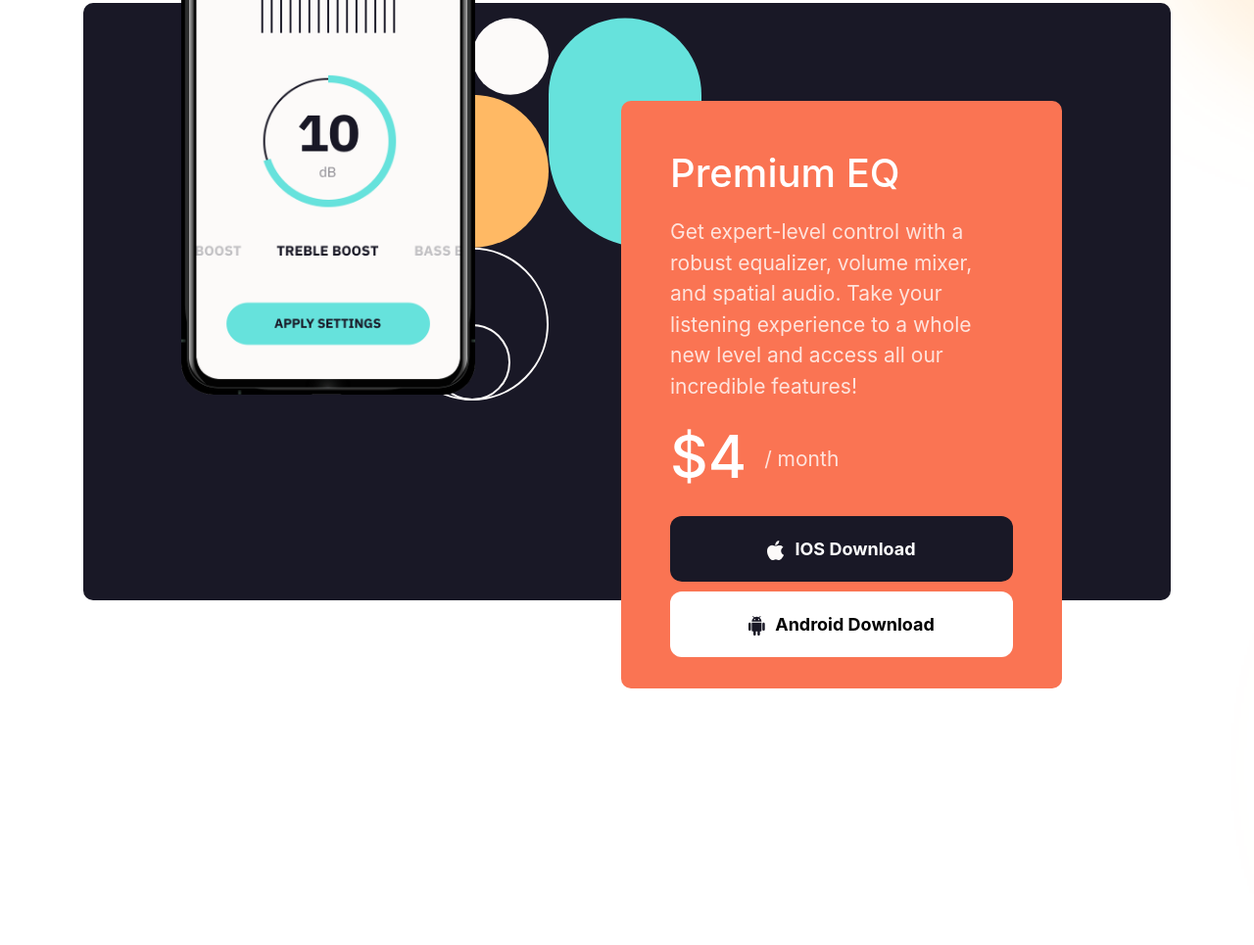
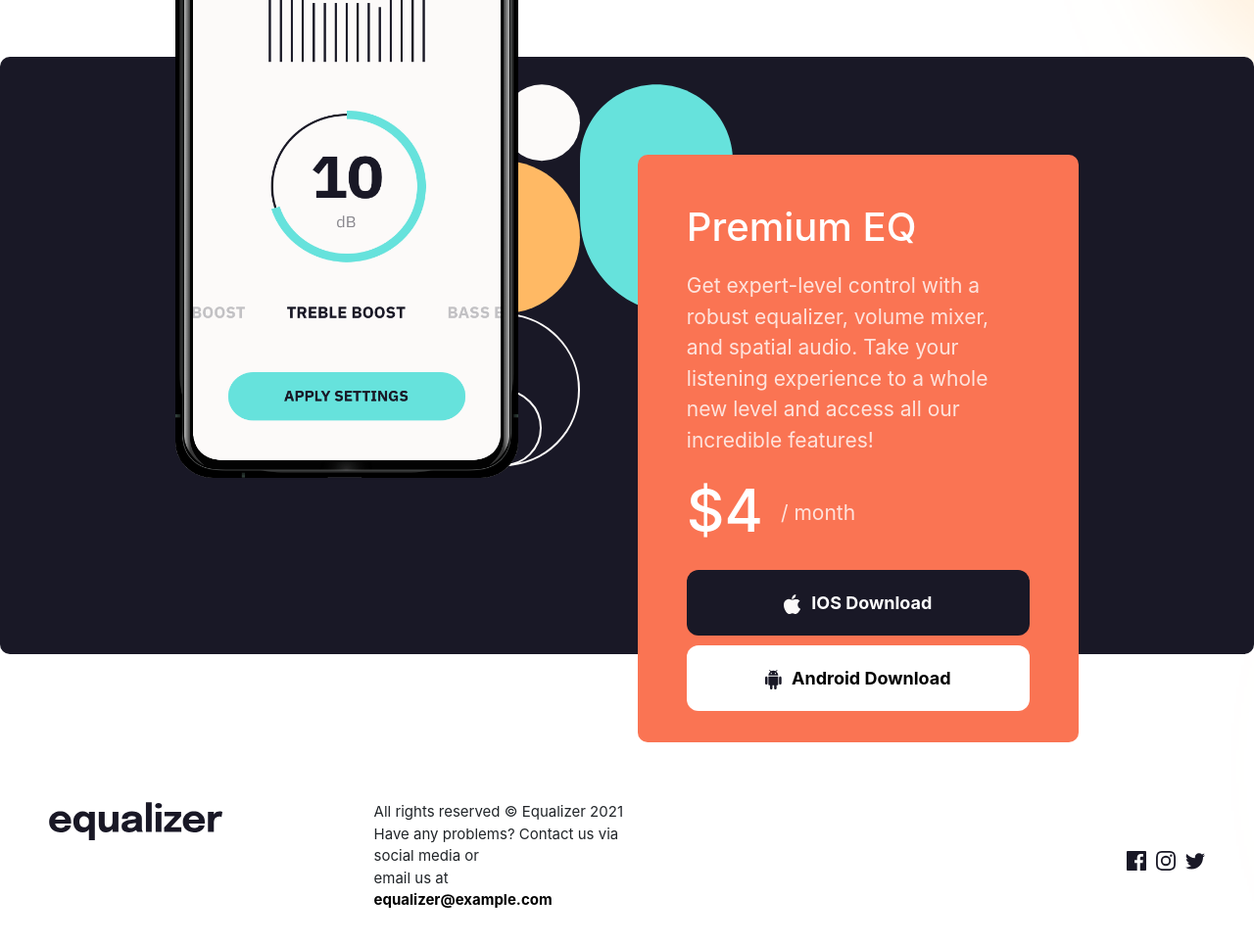
Before and after one commit to StefanKubala/equalizer-landing-page, a plain HTML site: page index.html in a window 1280 px wide. Shown: the part 933-1898 px from the top of the page at 98% size. Before the commit the page ends 1846 px from the top, so only its background shows below. Drawn offline with nearby package versions, Linux system fonts and the light colour scheme.

Commit message:
fix page layout and add footer

```diff
--- a/css/style.css
+++ b/css/style.css
@@ -28,38 +28,43 @@ body {
 }
 
 .main-heading {
-  font-size: 9rem;
+  font-size: 10rem;
   width: 80%;
   font-weight: 700;
   margin-bottom: 3rem;
 }
 
 .main-text {
-  font-size: 2.2rem;
-  width: 81%;
+  font-size: 2.3rem;
+  width: 63%;
+}
+
+.main-section {
+  position: relative;
 }
 
 .main-container {
   padding: 6rem;
   position: relative;
   display: flex;
-  margin-bottom: 30rem;
-  margin-top: 30rem;
+  margin-bottom: 10rem;
+  margin-top: 40rem;
   height: 61rem;
   justify-content: space-between;
   background: url(../img/bg-pattern-2.svg);
-  background-position: 40% -44%;
+  background-position: 45% -35%;
   background-repeat: no-repeat;
   background-color: #191826;
   border-radius: 1rem;
 }
 
 .mobile-img {
-  width: 30rem;
-  position: relative;
-  height: 60rem;
+  width: 35rem;
+  position: absolute;
+  height: 69rem;
   top: -26rem;
-  left: 4%;
+  left: 14%;
+  z-index: 10;
 }
 
 .info-box {
@@ -69,9 +74,10 @@ body {
   width: 45rem;
   height: 60rem;
   padding: 5rem;
-  right: 10%;
+  right: 14%;
   top: 10rem;
   border-radius: 1rem;
+  z-index: 20;
 }
 
 .info-box h3 {
@@ -152,3 +158,35 @@ body {
 .android-img {
   margin-right: 1rem;
 }
+
+footer {
+  display: flex;
+  /* justify-content: space-between; */
+  padding: 5rem;
+}
+
+.social-container {
+  display: flex;
+  align-items: center;
+  gap: 1rem;
+}
+
+.footer-logo {
+  height: 4rem;
+  margin-right: 13%;
+}
+
+.footer-text {
+  font-size: 1.5rem;
+  margin-right: 43%;
+}
+
+.footer-mail {
+  color: #000;
+  font-weight: 700;
+}
+
+.footer-mail:hover,
+.footer-mail:active {
+  color: #000;
+}
--- a/index.html
+++ b/index.html
@@ -16,11 +16,11 @@
 
 <body>
 
-    <header class="header container">
+    <header class="header page-width">
         <img src="img/logo.svg" alt="Logo">
     </header>
 
-    <main class="container">
+    <main class="page-width">
         <div class="container-top">
             <h1 class="main-heading">We make your music sound extraordinary.</h1>
 
@@ -31,8 +31,13 @@
             </p>
         </div>
 
-        <div class="main-container">
+        <div class="main-section">
+
             <img class="mobile-img" src="img/illustration-app.png" alt="illustration-app">
+            <div class="main-container">
+
+            </div>
+
             <div class="info-box">
 
                 <h3>Premium EQ</h3>
@@ -59,7 +64,30 @@
     </main>
 
     <footer class="page-width">
+        <img class="footer-logo" src="img/logo.svg" alt="Logo">
+        <p class="footer-text">All rights reserved © Equalizer 2021 <br> Have any problems? Contact us via social media
+            or <br> email us at
+            <a class="footer-mail" href="#"> equalizer@example.com</a>
+        </p>
 
+        <div class="social-container">
+            <a href="https://www.facebook.com/"><svg width="20" height="20" xmlns="http://www.w3.org/2000/svg">
+                    <path
+                        d="M18.896 0H1.104C.494 0 0 .494 0 1.104v17.793C0 19.506.494 20 1.104 20h9.58v-7.745H8.076V9.237h2.606V7.01c0-2.583 1.578-3.99 3.883-3.99 1.104 0 2.052.082 2.329.119v2.7h-1.598c-1.254 0-1.496.597-1.496 1.47v1.928h2.989l-.39 3.018h-2.6V20h5.098c.608 0 1.102-.494 1.102-1.104V1.104C20 .494 19.506 0 18.896 0Z"
+                        fill="#191826" />
+                </svg></a>
+
+            <a href="https://www.instagram.com/"><svg width="20" height="20" xmlns="http://www.w3.org/2000/svg">
+                    <path
+                        d="M10 1.802c2.67 0 2.987.01 4.042.059 2.71.123 3.975 1.409 4.099 4.099.048 1.054.057 1.37.057 4.04 0 2.672-.01 2.988-.057 4.042-.124 2.687-1.387 3.975-4.1 4.099-1.054.048-1.37.058-4.041.058-2.67 0-2.987-.01-4.04-.058-2.718-.124-3.977-1.416-4.1-4.1-.048-1.054-.058-1.37-.058-4.041 0-2.67.01-2.986.058-4.04.124-2.69 1.387-3.977 4.1-4.1 1.054-.048 1.37-.058 4.04-.058ZM10 0C7.284 0 6.944.012 5.877.06 2.246.227.227 2.242.061 5.877.01 6.944 0 7.284 0 10s.012 3.057.06 4.123c.167 3.632 2.182 5.65 5.817 5.817 1.067.048 1.407.06 4.123.06s3.057-.012 4.123-.06c3.629-.167 5.652-2.182 5.816-5.817.05-1.066.061-1.407.061-4.123s-.012-3.056-.06-4.122C19.777 2.249 17.76.228 14.124.06 13.057.01 12.716 0 10 0Zm0 4.865a5.135 5.135 0 1 0 0 10.27 5.135 5.135 0 0 0 0-10.27Zm0 8.468a3.333 3.333 0 1 1 0-6.666 3.333 3.333 0 0 1 0 6.666Zm5.338-9.87a1.2 1.2 0 1 0 0 2.4 1.2 1.2 0 0 0 0-2.4Z"
+                        fill="#191826" />
+                </svg></a>
+            <a href="https://twitter.com/"><svg width="20" height="17" xmlns="http://www.w3.org/2000/svg">
+                    <path
+                        d="M20 2.172a8.192 8.192 0 0 1-2.357.646 4.11 4.11 0 0 0 1.805-2.27 8.22 8.22 0 0 1-2.606.996A4.096 4.096 0 0 0 13.847.248c-2.65 0-4.596 2.472-3.998 5.037A11.648 11.648 0 0 1 1.392 1a4.109 4.109 0 0 0 1.27 5.478 4.086 4.086 0 0 1-1.858-.513c-.045 1.9 1.318 3.679 3.291 4.075a4.113 4.113 0 0 1-1.853.07 4.106 4.106 0 0 0 3.833 2.849A8.25 8.25 0 0 1 0 14.658a11.616 11.616 0 0 0 6.29 1.843c7.618 0 11.923-6.434 11.663-12.205A8.354 8.354 0 0 0 20 2.172Z"
+                        fill="#191826" />
+                </svg></a>
+        </div>
     </footer>
 
     <script src="https://code.jquery.com/jquery-3.3.1.slim.min.js"
```
